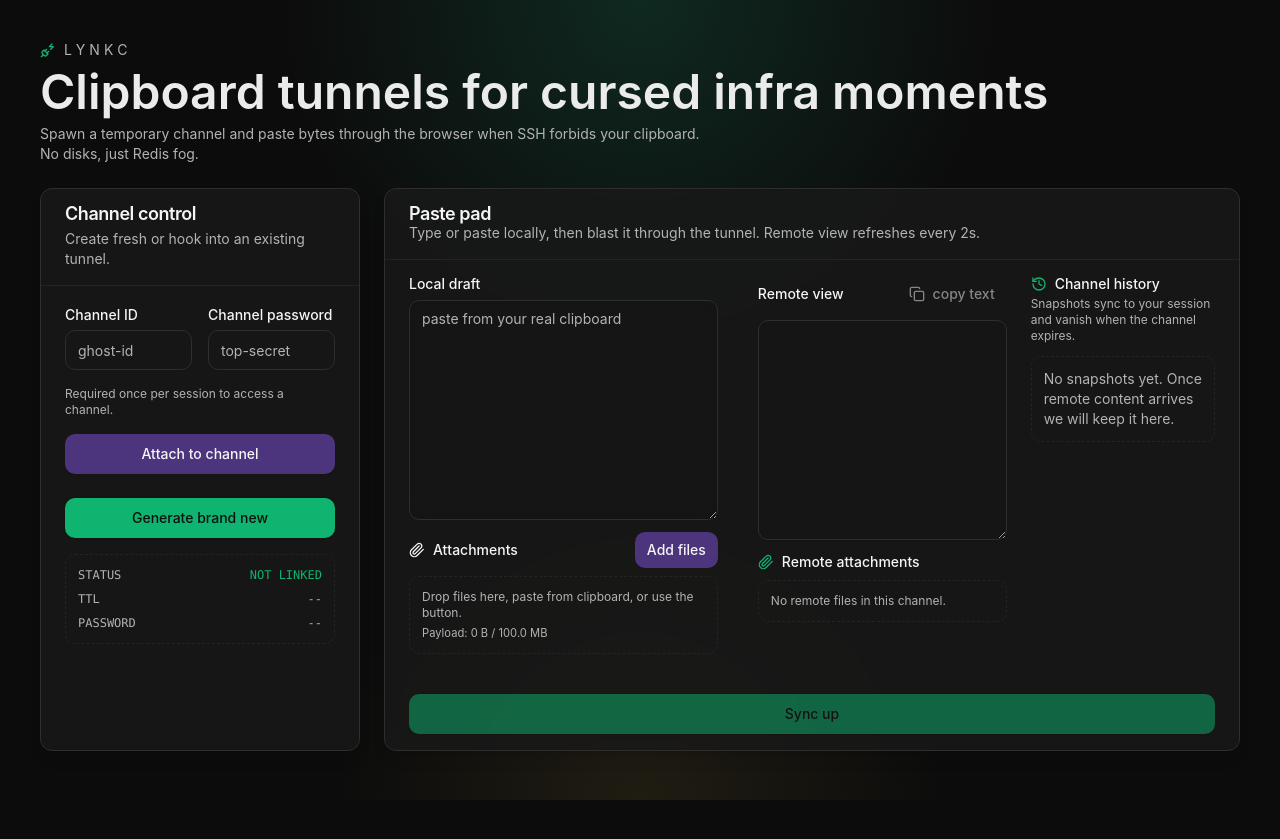
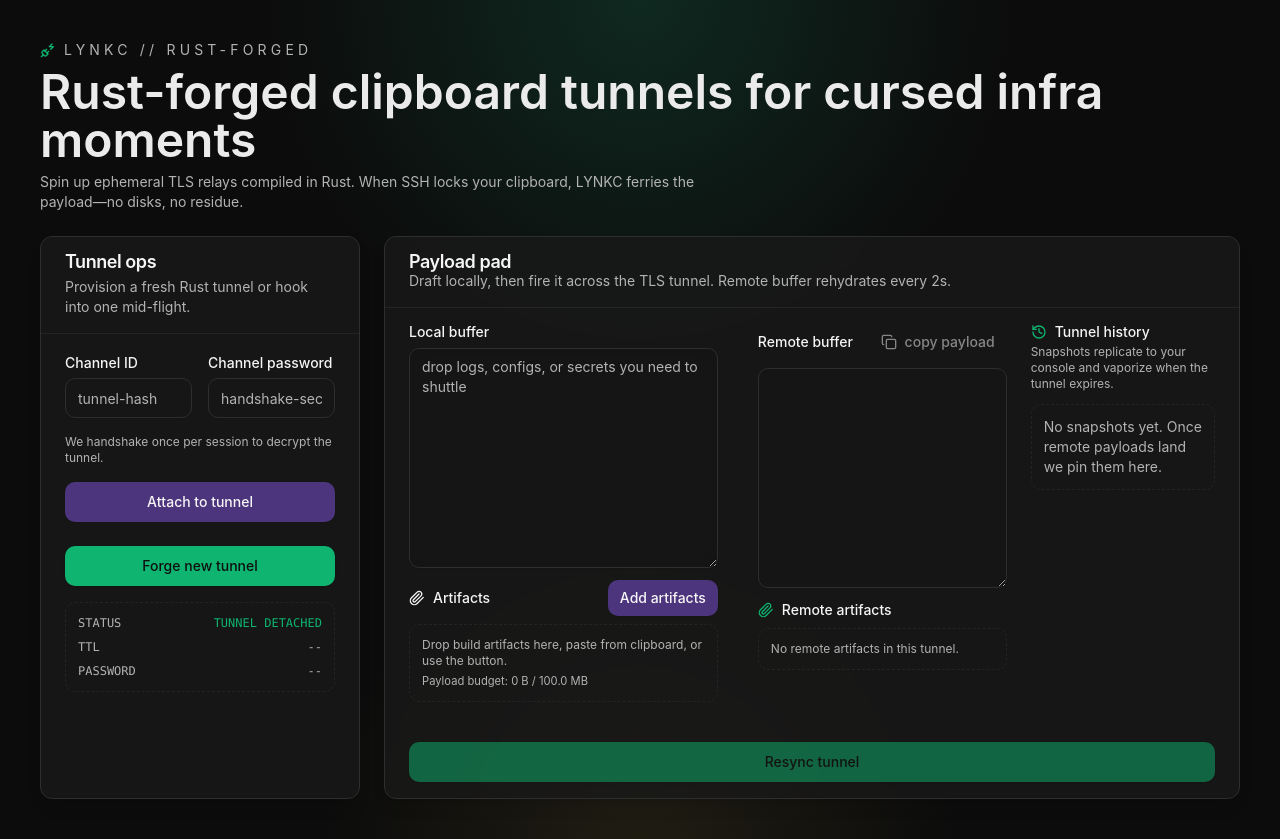
Before and after one commit to mohr-cai/lynkc, a React (Vite) app in the folder frontend/: page / in a window 1280 px wide. Before the commit the page ends 800 px from the top, so only its background shows below. Built offline with nearby package versions, Linux system fonts and the light colour scheme.

Commit message:
feat: misc

```diff
--- a/frontend/src/features/channel/ChannelPad.tsx
+++ b/frontend/src/features/channel/ChannelPad.tsx
@@ -46,13 +46,13 @@ export function ChannelPad({
     <div className="flex flex-col gap-3">
       <div className="space-y-2">
         <div className="flex items-center justify-between">
-          <Label htmlFor="local">Local draft</Label>
+          <Label htmlFor="local">Local buffer</Label>
           <span className="text-xs text-muted-foreground opacity-0 select-none">copy text</span>
         </div>
         <Textarea
           id="local"
           spellCheck={false}
-          placeholder="paste from your real clipboard"
+          placeholder="drop logs, configs, or secrets you need to shuttle"
           value={localContent}
           onChange={(event) => onLocalContentChange(event.target.value)}
           className="min-h-[220px] bg-background/60 backdrop-blur"
@@ -61,12 +61,12 @@ export function ChannelPad({
       <div className="space-y-2">
         <div className="flex items-center justify-between">
           <Label className="flex items-center gap-2">
-            <Paperclip className="h-4 w-4" /> Attachments
+            <Paperclip className="h-4 w-4" /> Artifacts
           </Label>
           <div className="flex items-center gap-2">
             <input ref={fileInputRef} type="file" multiple className="hidden" onChange={onFileSelect} />
             <Button type="button" variant="secondary" size="sm" onClick={() => fileInputRef.current?.click()}>
-              Add files
+              Add artifacts
             </Button>
           </div>
         </div>
@@ -81,7 +81,7 @@ export function ChannelPad({
           )}
         >
           {localFiles.length === 0 ? (
-            <p className="text-muted-foreground">Drop files here, paste from clipboard, or use the button.</p>
+            <p className="text-muted-foreground">Drop build artifacts here, paste from clipboard, or use the button.</p>
           ) : (
             <ul className="space-y-2">
               {localFiles.map((file) => (
@@ -126,7 +126,7 @@ export function ChannelPad({
             </ul>
           )}
           <p className="mt-2 text-[0.7rem] text-muted-foreground">
-            Payload: {formatBytes(bytesUsed)} / {formatBytes(byteLimit)}
+            Payload budget: {formatBytes(bytesUsed)} / {formatBytes(byteLimit)}
           </p>
         </div>
       </div>
--- a/frontend/src/features/channel/ChannelShell.tsx
+++ b/frontend/src/features/channel/ChannelShell.tsx
@@ -16,14 +16,14 @@ export function ChannelShell() {
       <header className="flex flex-col gap-2">
         <div className="inline-flex items-center gap-2 text-sm uppercase tracking-[0.3em] text-muted-foreground">
           <PlugZap className="h-4 w-4 text-primary" />
-          lynkc
+          LYNKC // rust-forged
         </div>
         <h1 className="text-4xl font-semibold leading-tight md:text-5xl">
-          Clipboard tunnels for cursed infra moments
+          Rust-forged clipboard tunnels for cursed infra moments
         </h1>
         <p className="max-w-2xl text-sm text-muted-foreground">
-          Spawn a temporary channel and paste bytes through the browser when SSH forbids your clipboard. No disks, just
-          Redis fog.
+          Spin up ephemeral TLS relays compiled in Rust. When SSH locks your clipboard, LYNKC ferries the payload—no
+          disks, no residue.
         </p>
       </header>
 
@@ -48,9 +48,9 @@ export function ChannelShell() {
         <Card className="relative overflow-hidden">
           <CardHeader className="flex flex-row items-center justify-between border-b border-border/60">
             <div>
-              <CardTitle>Paste pad</CardTitle>
+              <CardTitle>Payload pad</CardTitle>
               <CardDescription>
-                Type or paste locally, then blast it through the tunnel. Remote view refreshes every 2s.
+                Draft locally, then fire it across the TLS tunnel. Remote buffer rehydrates every 2s.
               </CardDescription>
             </div>
           </CardHeader>
@@ -94,7 +94,7 @@ export function ChannelShell() {
                 onClick={controller.handleSync}
                 disabled={controller.isSyncing || !controller.channelId}
               >
-                {controller.isSyncing ? "syncing..." : "Sync up"}
+                {controller.isSyncing ? "syncing..." : "Resync tunnel"}
               </Button>
             </div>
           </CardContent>
--- a/frontend/src/features/channel/ChannelSidebar.tsx
+++ b/frontend/src/features/channel/ChannelSidebar.tsx
@@ -39,8 +39,8 @@ export function ChannelSidebar({
   return (
     <Card>
       <CardHeader>
-        <CardTitle>Channel control</CardTitle>
-        <CardDescription>Create fresh or hook into an existing tunnel.</CardDescription>
+        <CardTitle>Tunnel ops</CardTitle>
+        <CardDescription>Provision a fresh Rust tunnel or hook into one mid-flight.</CardDescription>
       </CardHeader>
       <CardContent className="space-y-4">
         <div className="space-y-4">
@@ -49,7 +49,7 @@ export function ChannelSidebar({
               <Label htmlFor="channel-id">Channel ID</Label>
               <Input
                 id="channel-id"
-                placeholder="ghost-id"
+                placeholder="tunnel-hash"
                 value={channelInput}
                 onChange={(event) => onChannelInputChange(event.target.value)}
                 spellCheck={false}
@@ -61,7 +61,7 @@ export function ChannelSidebar({
               <Label htmlFor="channel-password">Channel password</Label>
               <Input
                 id="channel-password"
-                placeholder="top-secret"
+                placeholder="handshake-secret"
                 value={channelPasswordInput}
                 onChange={(event) => onChannelPasswordChange(event.target.value)}
                 spellCheck={false}
@@ -70,26 +70,26 @@ export function ChannelSidebar({
               />
             </div>
             <p className="text-xs text-muted-foreground sm:col-span-2">
-              Required once per session to access a channel.
+              We handshake once per session to decrypt the tunnel.
             </p>
           </div>
           <Button onClick={onJoinChannel} className="w-full" variant="secondary">
-            Attach to channel
+            Attach to tunnel
           </Button>
           {channelLink ? (
             <Button type="button" variant="ghost" className="w-full" onClick={onCopyLink}>
-              Copy shareable link
+              Copy tunnel link
             </Button>
           ) : null}
           {channelPassword ? (
             <Button type="button" variant="ghost" className="w-full" onClick={onCopyPassword}>
-              Copy channel password
+              Copy tunnel secret
             </Button>
           ) : null}
         </div>
         <div className="space-y-2 pt-2">
           <Button onClick={onCreateChannel} disabled={isCreating} className="w-full">
-            {isCreating ? "booting..." : "Generate brand new"}
+            {isCreating ? "forging..." : "Forge new tunnel"}
           </Button>
         </div>
         <div className="rounded-md border border-dashed border-border/60 p-3 text-xs text-muted-foreground">
--- a/frontend/src/features/channel/HistoryPanel.tsx
+++ b/frontend/src/features/channel/HistoryPanel.tsx
@@ -55,15 +55,15 @@ export function HistoryPanel({ entries, isLocked, onSelectEntry }: HistoryPanelP
     <div className="flex h-full flex-col gap-3">
       <div className="space-y-1">
         <Label className="flex items-center gap-2">
-          <HistoryIcon className="h-4 w-4 text-primary" /> Channel history
+          <HistoryIcon className="h-4 w-4 text-primary" /> Tunnel history
         </Label>
-        <p className="text-xs text-muted-foreground">Snapshots sync to your session and vanish when the channel expires.</p>
+        <p className="text-xs text-muted-foreground">Snapshots replicate to your console and vaporize when the tunnel expires.</p>
       </div>
       <div className="space-y-2 rounded-md border border-dashed border-border/60 p-3 text-sm max-h-[28rem] overflow-y-auto">
         {isLocked ? (
-          <p className="text-muted-foreground">Unlock the channel with its password to capture history again.</p>
+          <p className="text-muted-foreground">Unlock the tunnel with its secret to capture history again.</p>
         ) : entries.length === 0 ? (
-          <p className="text-muted-foreground">No snapshots yet. Once remote content arrives we will keep it here.</p>
+          <p className="text-muted-foreground">No snapshots yet. Once remote payloads land we pin them here.</p>
         ) : (
           <ul className="space-y-2">
             {entries.map((entry) => {
@@ -100,7 +100,7 @@ export function HistoryPanel({ entries, isLocked, onSelectEntry }: HistoryPanelP
                       {preview ? (
                         <p className="max-h-24 overflow-hidden break-words text-foreground">{preview}</p>
                       ) : (
-                        <p className="text-muted-foreground">Remote text was empty.</p>
+                        <p className="text-muted-foreground">Remote payload was empty.</p>
                       )}
                     </div>
                     <div className="mt-3 flex items-center gap-2 text-xs text-muted-foreground">
--- a/frontend/src/features/channel/RemotePanel.tsx
+++ b/frontend/src/features/channel/RemotePanel.tsx
@@ -23,14 +23,14 @@ export function RemotePanel({
   onCopyFile,
   onDownloadFile,
 }: RemotePanelProps) {
-  const placeholderContent = "████████████████\nchannel locked (password required)";
+  const placeholderContent = "████████████████\ntunnel locked (secret required)";
 
   return (
     <div className="flex flex-col gap-3">
       <div className="space-y-2">
         <div className="flex items-center justify-between">
           <Label htmlFor="remote" className="flex items-center gap-2">
-            Remote view
+            Remote buffer
           </Label>
           <Button
             type="button"
@@ -39,7 +39,7 @@ export function RemotePanel({
             onClick={onCopyRemote}
             disabled={isLocked || !remoteContent}
           >
-            <Copy className="mr-2 h-4 w-4" /> copy text
+            <Copy className="mr-2 h-4 w-4" /> copy payload
           </Button>
         </div>
         <div className="relative">
@@ -52,14 +52,14 @@ export function RemotePanel({
           />
           {isLocked ? (
             <div className="pointer-events-none absolute inset-0 flex items-center justify-center rounded-md bg-background/80 text-sm font-semibold uppercase tracking-wide text-muted-foreground backdrop-blur-sm">
-              Password required to unlock remote view
+              Tunnel secret required to decrypt remote buffer
             </div>
           ) : null}
         </div>
       </div>
       <div className="space-y-2">
         <div className="flex items-center gap-2 text-sm font-medium">
-          <Paperclip className="h-4 w-4 text-primary" /> Remote attachments
+          <Paperclip className="h-4 w-4 text-primary" /> Remote artifacts
         </div>
         <div className="relative space-y-1 rounded-md border border-dashed border-border/60 p-3 text-xs">
           {isLocked ? (
@@ -76,10 +76,10 @@ export function RemotePanel({
                   </Button>
                 </div>
               </div>
-              <p className="text-muted-foreground">Unlock with channel password to view real attachments.</p>
+              <p className="text-muted-foreground">Unlock with the tunnel secret to inspect real artifacts.</p>
             </div>
           ) : remoteFiles.length === 0 ? (
-            <p className="text-muted-foreground">No remote files in this channel.</p>
+            <p className="text-muted-foreground">No remote artifacts in this tunnel.</p>
           ) : (
             <ul className="space-y-2">
               {remoteFiles.map((file) => (
--- a/frontend/src/features/channel/hooks.ts
+++ b/frontend/src/features/channel/hooks.ts
@@ -51,7 +51,7 @@ export function useChannelController() {
   const [localContent, setLocalContent] = useState("");
   const [localFiles, setLocalFiles] = useState<ChannelFile[]>([]);
   const [history, setHistory] = useState<ChannelHistoryEntry[]>([]);
-  const [status, setStatus] = useState<string>("not linked");
+  const [status, setStatus] = useState<string>("tunnel detached");
   const [error, setError] = useState<string | null>(null);
   const [isDragging, setIsDragging] = useState(false);
   const fileInputRef = useRef<HTMLInputElement | null>(null);
@@ -120,7 +120,7 @@ export function useChannelController() {
       setLocalContent("");
       setLocalFiles([]);
       setHistory([]);
-      setStatus(nextStatus ?? "not linked");
+      setStatus(nextStatus ?? "tunnel detached");
       setError(nextError ?? null);
       lastSnapshotRef.current = null;
       channelExpiresAtRef.current = null;
@@ -390,12 +390,12 @@ export function useChannelController() {
       console.error(err);
       const message = err.message;
       if (message === "channel password missing") {
-        setStatus("password required");
+        setStatus("tunnel locked");
         setError("channel password required");
         return;
       }
       if (message === "invalid channel password") {
-        setStatus("password required");
+        setStatus("tunnel locked");
         setError(message);
         setChannelPassword(null);
         setChannelPasswordInput("");
@@ -403,16 +403,16 @@ export function useChannelController() {
         return;
       }
       if (message === "channel not found") {
-        clearChannelState({ channelId: channelId ?? undefined, status: "channel expired", error: message });
+        clearChannelState({ channelId: channelId ?? undefined, status: "tunnel expired", error: message });
         return;
       }
-      setStatus("channel glitch?");
+      setStatus("tunnel glitch?");
       setError(message);
       return;
     }
 
     if (channelQuery.isSuccess) {
-      setStatus("linked");
+      setStatus("tunnel linked");
       setError(null);
     }
   }, [
@@ -469,7 +469,7 @@ export function useChannelController() {
     try {
       const trimmedPassword = channelPasswordInput.trim();
       if (!trimmedPassword) {
-        setStatus("password required");
+        setStatus("tunnel locked");
         setError("channel password required");
         return;
       }
@@ -485,7 +485,7 @@ export function useChannelController() {
       persistStoredPassword(channel.id, channel.password);
       setChannelId(channel.id);
       setChannelInput(channel.id);
-      setStatus("linked");
+      setStatus("tunnel linked");
 
       queryClient.setQueryData<ChannelPayload>(["channel", channel.id, channel.password], {
         id: channel.id,
@@ -531,7 +531,7 @@ export function useChannelController() {
       }
 
       if (!passwordToUse) {
-        setStatus("password required");
+        setStatus("tunnel locked");
         setError("channel password required");
         return;
       }
@@ -541,7 +541,7 @@ export function useChannelController() {
       persistStoredPassword(channel.id, passwordToUse);
       setChannelId(channel.id);
       setChannelInput(channel.id);
-      setStatus("linked");
+      setStatus("tunnel linked");
 
       queryClient.setQueryData<ChannelPayload>(["channel", channel.id, passwordToUse], channel);
 
@@ -555,14 +555,14 @@ export function useChannelController() {
       setError(message);
       const trimmed = channelInput.trim();
       if (message === "invalid channel password") {
-        setStatus("password required");
+        setStatus("tunnel locked");
         setChannelPassword(null);
         setChannelPasswordInput("");
         removeStoredPassword(trimmed);
         return;
       }
       if (message === "channel not found") {
-        clearChannelState({ channelId: trimmed, status: "channel not found", error: message });
+        clearChannelState({ channelId: trimmed, status: "tunnel not found", error: message });
       }
     }
   }, [
@@ -582,7 +582,7 @@ export function useChannelController() {
     }
 
     if (!channelPassword) {
-      setStatus("password required");
+      setStatus("tunnel locked");
       setError("channel password required");
       return;
     }
@@ -599,7 +599,7 @@ export function useChannelController() {
         text: localContent,
         files: localFiles,
       });
-      setStatus("synced just now");
+      setStatus("tunnel synced");
 
       queryClient.setQueryData<ChannelPayload | undefined>(
         ["channel", channelId, channelPassword],
@@ -645,7 +645,7 @@ export function useChannelController() {
       setError(null);
       setLocalContent(entry.text);
       setLocalFiles(entry.files.map((file) => ({ ...file })));
-      setStatus("loaded snapshot from history");
+      setStatus("replayed history snapshot");
     },
     [history, setError, setLocalContent, setLocalFiles, setStatus]
   );
@@ -654,7 +654,7 @@ export function useChannelController() {
     if (!remoteContent || !channelPassword) return;
     try {
       await navigator.clipboard.writeText(remoteContent);
-      setStatus("copied remote text");
+      setStatus("copied remote payload");
     } catch (err) {
       console.error(err);
       setError("could not touch clipboard (needs HTTPS)");
@@ -763,7 +763,7 @@ export function useChannelController() {
 
     try {
       await navigator.clipboard.writeText(channelLink);
-      setStatus("channel link copied");
+      setStatus("tunnel link copied");
     } catch (err) {
       console.error(err);
       setError("could not copy link (needs HTTPS)");
@@ -778,7 +778,7 @@ export function useChannelController() {
 
     try {
       await navigator.clipboard.writeText(channelPassword);
-      setStatus("channel password copied");
+      setStatus("tunnel secret copied");
     } catch (err) {
       console.error(err);
       setError("could not copy password (needs HTTPS)");
```
Also changed, not shown: 1 other file (tests, documents, lock files or other folders).
